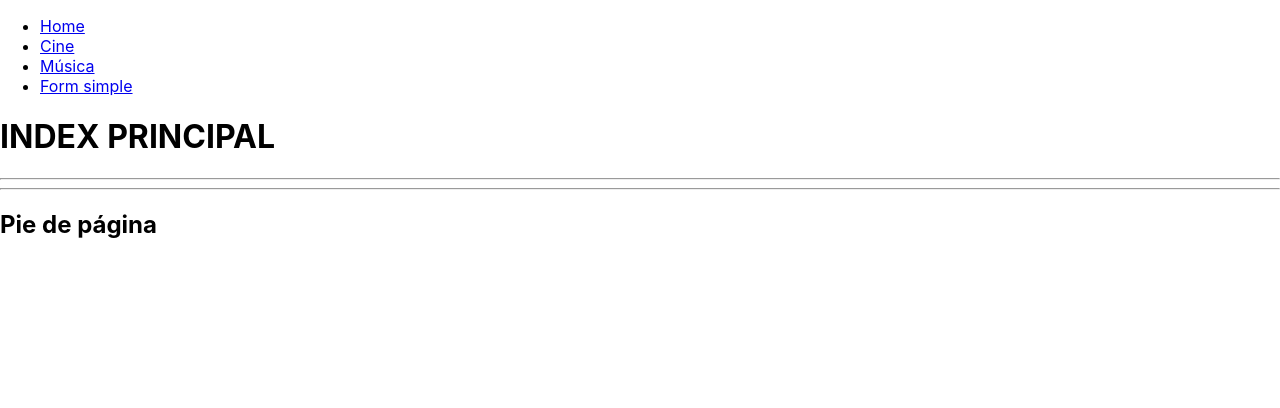
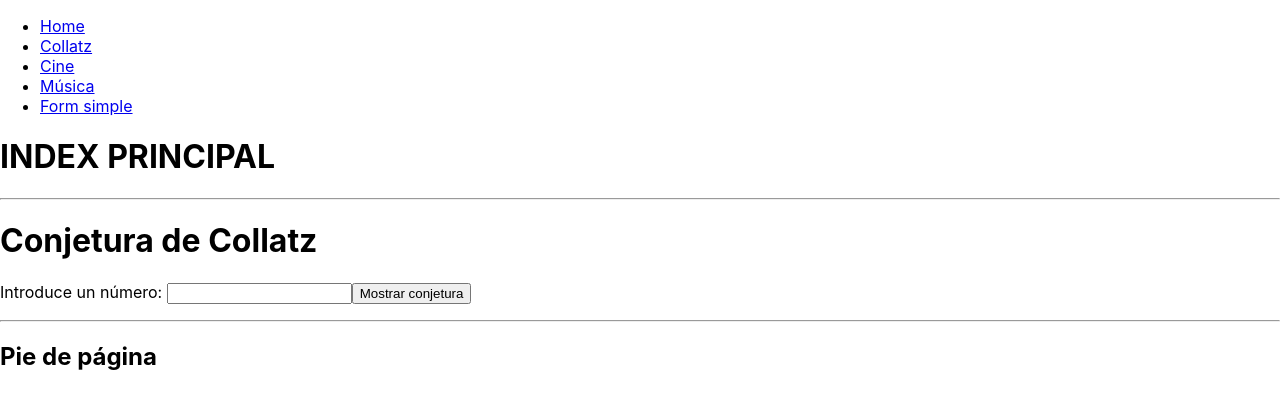
Before and after one commit to AlbertoRodriguezRey/reactformsrutas, a React (Create React App) app: page /collatz in a window 1280 px wide. Shown: the top 408 px of the page. Built offline with nearby package versions, Linux system fonts and the light colour scheme.

Commit message:
[IMP] Collatz

```diff
--- /dev/null
+++ b/src/components/Collatz.jsx
@@ -0,0 +1,32 @@
+import React, { Component } from "react";
+
+export default class Collatz extends Component {
+    cajaNumero = React.createRef();
+
+    generarCollatz = (event) => {
+        event.preventDefault();
+        let numero = parseInt(this.cajaNumero.current.value);
+    };
+
+    state = {
+        numeros: [],
+    };
+
+    render() {
+        return (
+            <div>
+                <h1>Conjetura de Collatz</h1>
+                <form onSubmit={this.generarCollatz}>
+                    <label>Introduce un número: </label>
+                    <input type="number" ref={this.cajaNumero} />
+                    <button>Mostrar conjetura</button>
+                    <ul>
+                        {this.state.numeros.map((numero, indes) => {
+                            return <li key={indes}>{numero}</li>;
+                        })}
+                    </ul>
+                </form>
+            </div>
+        );
+    }
+}
--- a/src/components/FormSimple.jsx
+++ b/src/components/FormSimple.jsx
@@ -12,12 +12,21 @@
         //RECUPERAR EL VALOR DE UN OBJETO React
         let nombre = this.cajaNombre.current.value;
         console.log("El nombre es: " + nombre);
+        //ACTUALIZAR EL ESTADO DEL COMPONENTE
+        this.setState({
+            nombre: nombre
+        })
+    }
+
+    state = {
+        nombre: ""
     }
 
     render() {
         return (
             <div>
                 <h1>Formulario Simple React</h1>
+                <h2 style={{color:"blue"}}>{this.state.nombre}</h2>
                 <form onSubmit={this.peticionFormulario}>
                     <label>Nombre: </label>
                     <input type='text' ref={this.cajaNombre}/>
--- a/src/components/MenuRutas.jsx
+++ b/src/components/MenuRutas.jsx
@@ -7,6 +7,9 @@
         <ul>
             <li>
                 <a href="/">Home</a>
+            </li>
+            <li>
+                <a href="/collatz">Collatz</a>
             </li>
             <li>
                 <a href="/cine">Cine</a>
--- a/src/components/Router.jsx
+++ b/src/components/Router.jsx
@@ -4,6 +4,7 @@
 import Cine from './Cine'
 import Musica from './Musica'
 import FormSimple from './FormSimple'
+import Collatz from './Collatz'
 
 export default class Router extends Component {
   render() {
@@ -14,6 +15,7 @@
             <Route path="/cine" element={<Cine/>}/>
             <Route path="/musica" element={<Musica/>}/>
             <Route path='/formsimple' element={<FormSimple />}/>
+            <Route path='/collatz' element={<Collatz />}/>
         </Routes>
       </BrowserRouter>
     )
```
